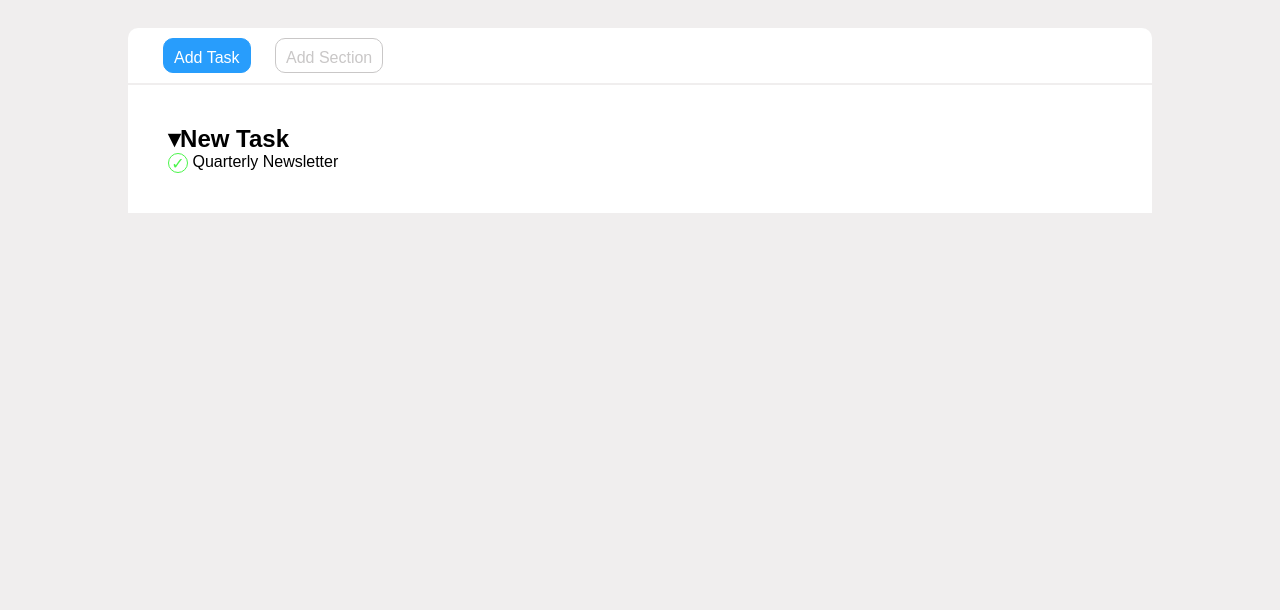
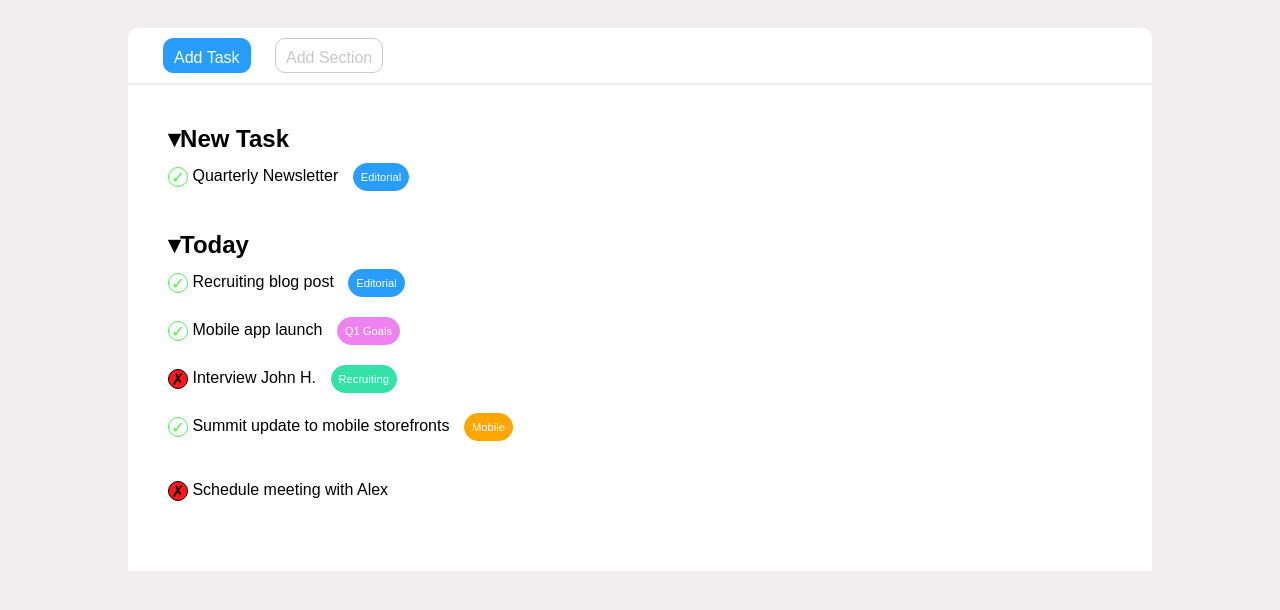
Before and after one commit to andrea-desantis/html-css-toboolist, a plain HTML site: page index.html in a window 1280 px wide. Shown: the part 92-702 px from the top of the page. Drawn offline with Linux system fonts and the light colour scheme.

Commit message:
feat: Today

```diff
--- a/index.html
+++ b/index.html
@@ -21,22 +21,55 @@
             <a href="" class="bt-gray">Add Section</a>
          </nav>
         <!-- fine sezione Anchor Tag -->
-        <section class="bg-gray"> </section>
+        <section class="bg-gray"></section>
 
         <section class="bg-white padding">
         <!-- sezione NewTask -->
-        <div>
+        <div class="margin">
             <h2>&blacktriangledown;New Task</h2>
             <p>
                 <span class="circle green">&check;</span>
                 Quarterly Newsletter
+                <span class="ovale blue">Editorial</span>
             </p>
 
         </div>
         <!-- fine sezione NewTask -->
         <!-- sezione Today -->
+         <div class="margin">
+            <h2>&blacktriangledown;Today</h2>
+            <p>
+                <span class="circle green">&check;</span>
+                Recruiting blog post
+                <span class="ovale blue">Editorial</span>
+            </p>
+            <p>
+                <span class="circle green">&check;</span>
+                Mobile app launch
+                <span class="ovale violet">Q1 Goals</span>
+            </p>
+            <p>
+                <span class="circle red">&cross;</span>
+                Interview John H.
+                <span class="ovale water">Recruiting</span>
+            </p>
+            <p>
+                <span class="circle green">&check;</span>
+                Summit update to mobile storefronts
+                <span class="ovale orange">Mobile</span>
+            </p>
+         </div>
         <!-- fine sezione Today -->
         <!-- sezione Upcoming -->
+         <div class="margin">
+            <p>
+                <span class="circle red">&cross;</span>
+                Schedule meeting with Alex
+            </p>
+            <p></p>
+            <p></p>
+            <p></p>
+         </div>
         <!-- fine sezione Upcoming -->
          </section>
     </main>
--- a/style.css
+++ b/style.css
@@ -106,12 +106,13 @@ span.circle{
 .ovale{
     color: white;
     background-color: white;
-    padding: 10px;
+    padding: 7px;
     margin: 10px;
     display: inline-block;
     border: 1px solid rgb(201, 199, 199);
-    border-radius: 30px;
+    border-radius: 20px;
     vertical-align: middle;
+    font-size: 70%;
 }
 
 .ovale.blue{
```
